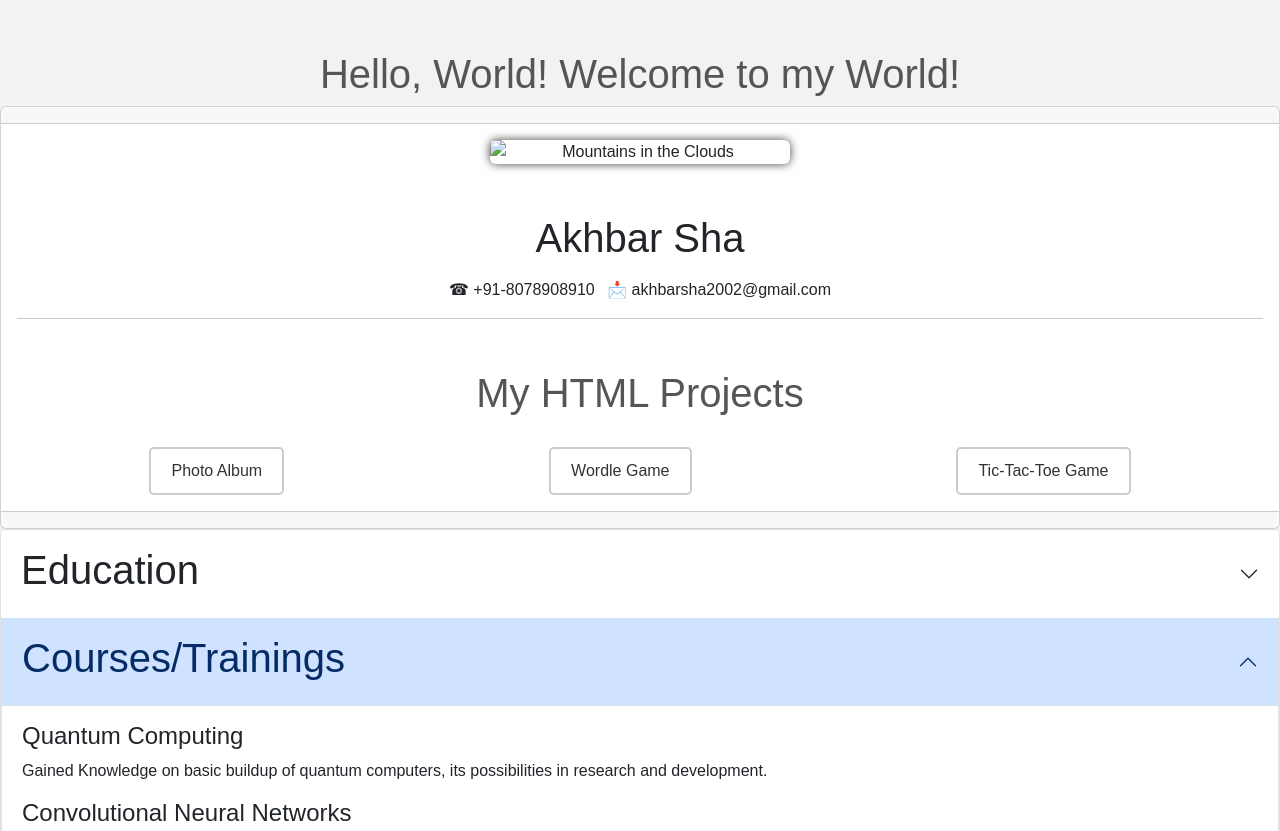
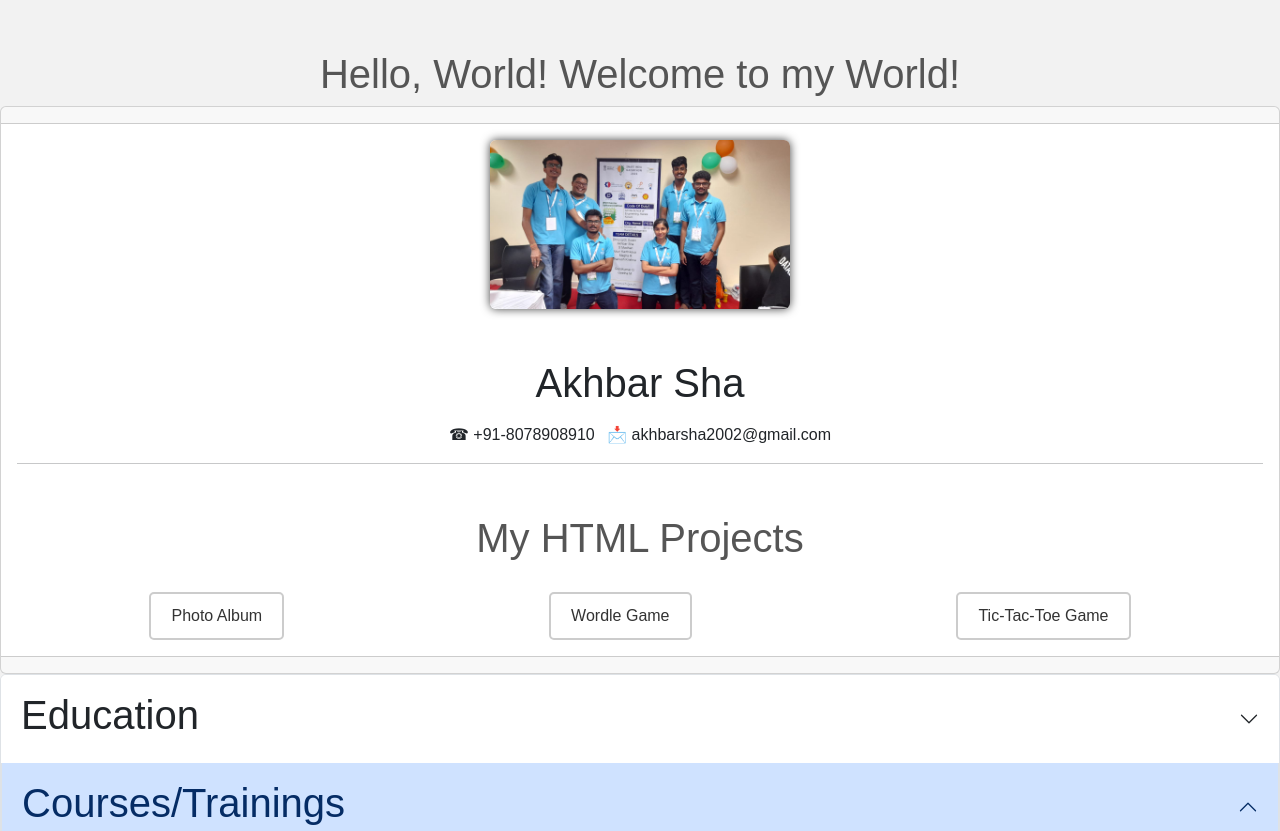
Before and after one commit to AkhbarSha/AkhbarSha.github.io, a plain HTML site: page index.html in a window 1280 px wide. Shown: the top 831 px of the page. Drawn offline with nearby package versions, Linux system fonts and the light colour scheme.

Commit message:
Update index.html

```diff
--- a/index.html
+++ b/index.html
@@ -18,7 +18,7 @@
 
 <div class="image-container">
       <img
-      src="myp.jpg"
+      src="myp1.jpg"
       class="w-100 shadow-1-strong rounded mb-4"
       alt="Mountains in the Clouds"
     />
```
